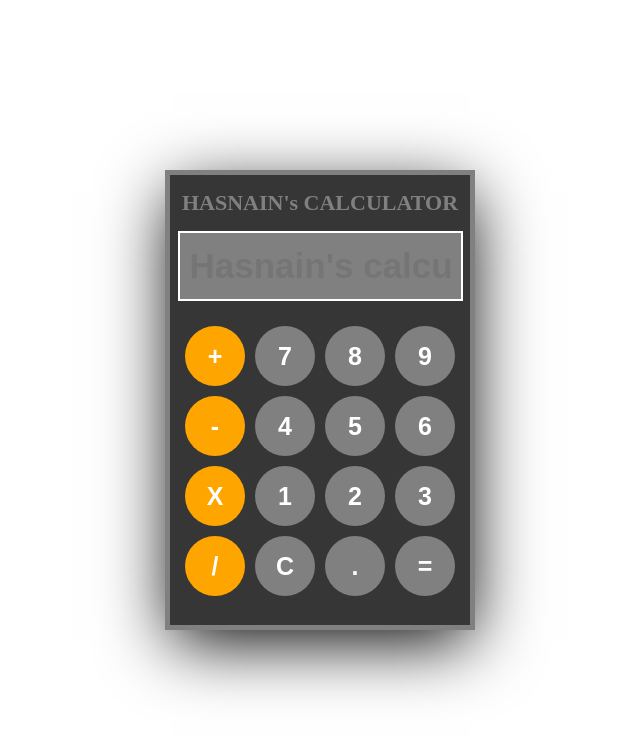
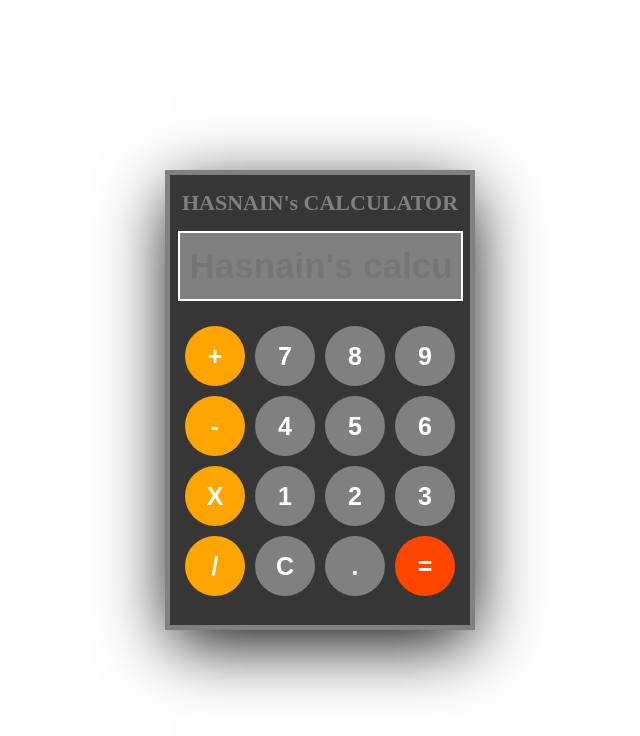
Before and after one commit to Hasnain3007/Calculator, a plain HTML site: page index.html in a window 1280 px wide. Shown: the whole page, without its empty margins (320-960 px from the left). Drawn offline with Linux system fonts and the light colour scheme.

Commit message:
calculator

```diff
--- a/index.html
+++ b/index.html
@@ -32,7 +32,7 @@
                 <button class="orange" onclick="appendToDisplay('/')">/</button>
                 <button onclick="clearDisplay('C')">C</button>
                 <button onclick="appendToDisplay('.')">.</button>
-                <button onclick="calculate('=')">=</button>
+                <button class="equal" onclick="calculate('=')">=</button>
             </div>
         </div>
     </div>
--- a/style.css
+++ b/style.css
@@ -69,6 +69,8 @@ button {
     color: white;
     font-size: 25px;
     font-weight: bold;
+    /* border: 2px solid white; */
+    /* border: 2px solid black; */
 }
 
 button:hover {
@@ -90,3 +92,14 @@ button:active {
 .orange:active {
     background-color: rgb(253, 209, 127);
 }
+.equal{
+    background-color: orangered;
+}
+
+.equal:hover {
+    background-color: rgb(255, 98, 40);
+}
+
+.equal:active {
+    background-color: rgb(247, 135, 94);
+}
```
